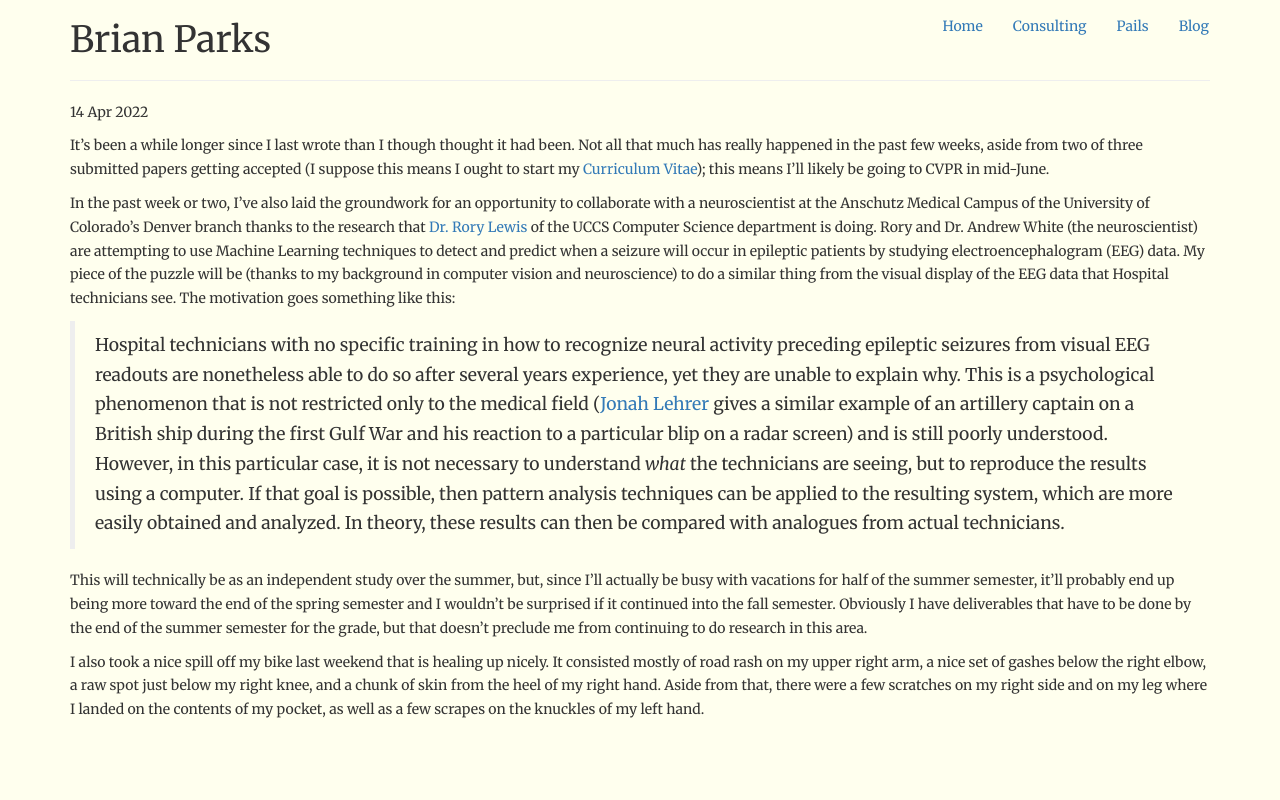
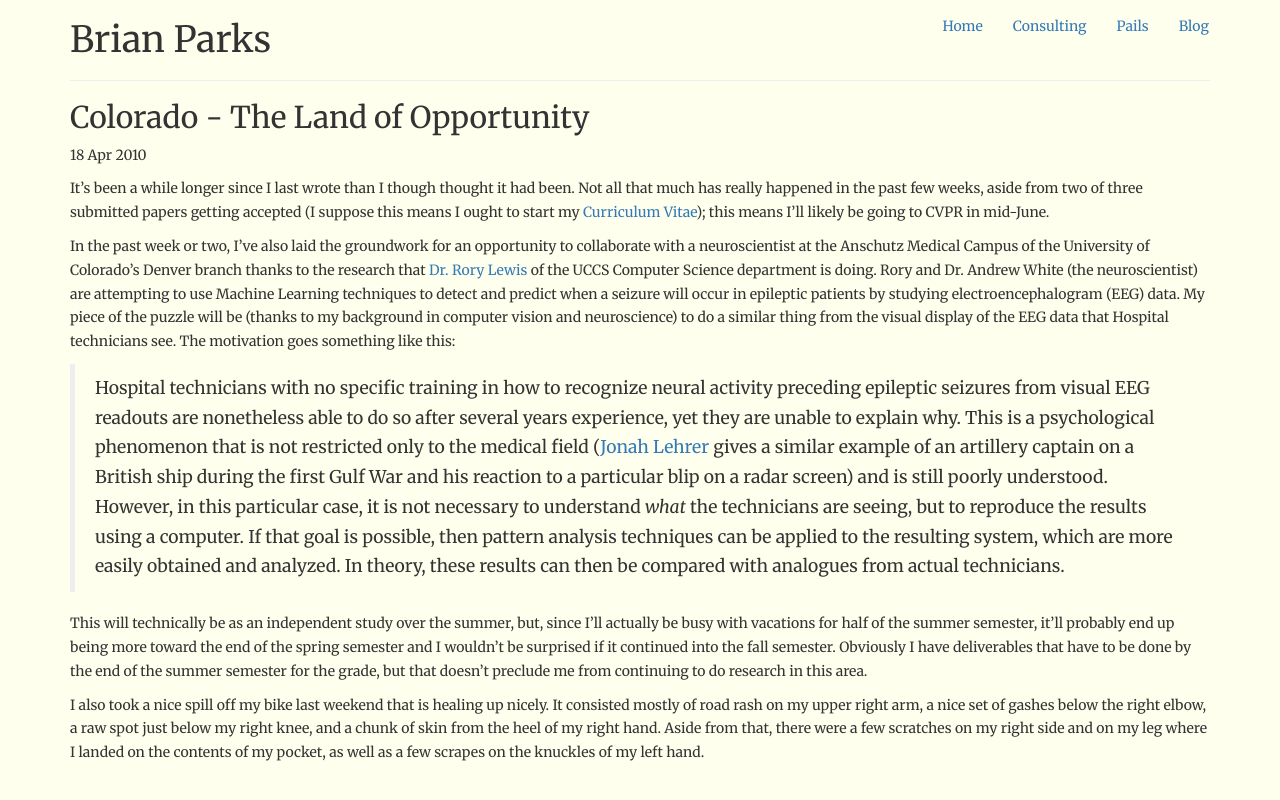
Before and after one commit to bparks/bparks.github.io, a Jekyll site: the page built from _posts/2010-04-18-the-land-of-opportunity.md, in a window 1280 px wide. Shown: the top 800 px of the page. Built offline with Jekyll 4.4.1, drawn with Linux system fonts in a browser that asks for light colours; nearby versions of some CDN libraries; Markdown is read by kramdown in place of the engine named in the settings.

Commit message:
Don't put colons in titles

```diff
--- a/_posts/2010-04-18-the-land-of-opportunity.md
+++ b/_posts/2010-04-18-the-land-of-opportunity.md
@@ -1,5 +1,5 @@
 ---
-title: Colorado: The Land of Opportunity
+title: Colorado - The Land of Opportunity
 ---
 
 It's been a while longer since I last wrote than I though thought it had been.
```
